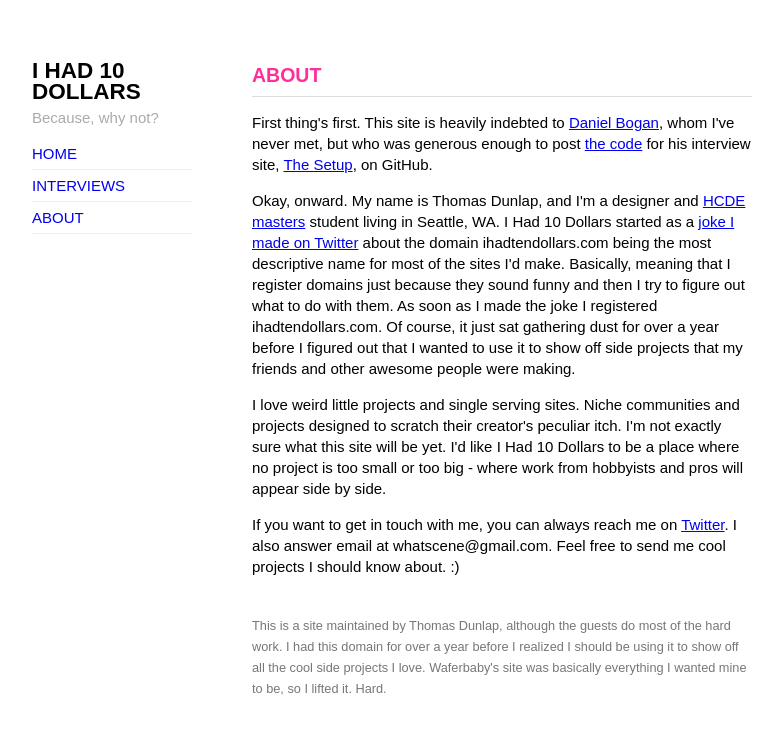
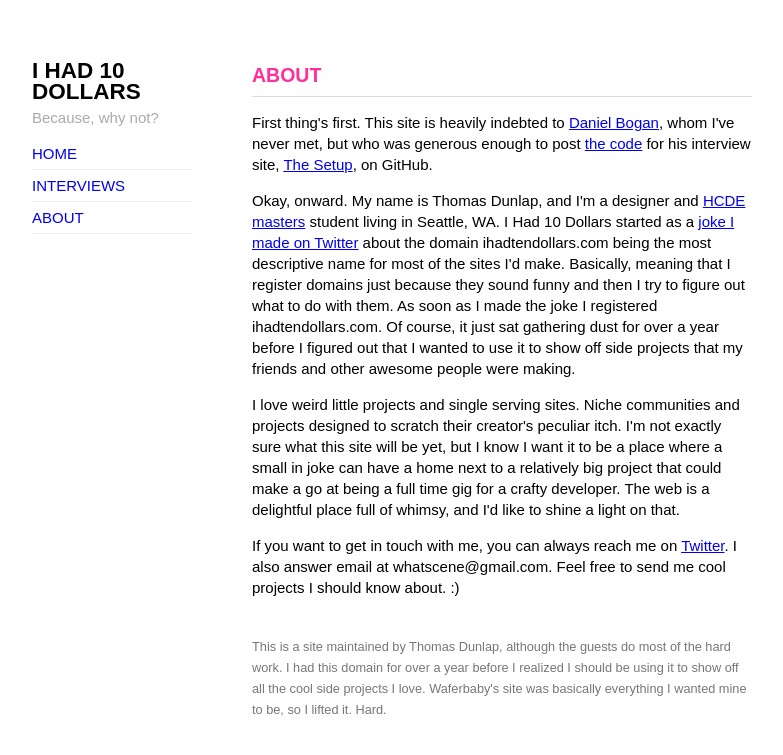
Before and after one commit to 10dollars/10dollars.github.io, a Jekyll site: the page built from about/index.html, in a window 1280 px wide. Shown: the top 755 px of the page, without its empty margins (248-1031 px from the left). Built offline with Jekyll 4.4.1, drawn with Linux system fonts in a browser that asks for light colours.

Commit message:
edited about. added torrez link.

```diff
--- a/about/index.html
+++ b/about/index.html
@@ -8,6 +8,6 @@ title: About
 
 <p> Okay, onward. My name is Thomas Dunlap, and I'm a designer and <a href="http://www.hcde.washington.edu/ms">HCDE masters</a> student living in Seattle, WA. I Had 10 Dollars started as a <a href="https://twitter.com/spladow/statuses/325064162009051136">joke I made on Twitter</a> about the domain ihadtendollars.com being the most descriptive name for most of the sites I'd make. Basically, meaning that I register domains just because they sound funny and then I try to figure out what to do with them. As soon as I made the joke I registered ihadtendollars.com. Of course, it just sat gathering dust for over a year before I figured out that I wanted to use it to show off side projects that my friends and other awesome people were making. </p>
 
-<p>I love weird little projects and single serving sites. Niche communities and projects designed to scratch their creator's peculiar itch. I'm not exactly sure what this site will be yet. I'd like I Had 10 Dollars to be a place where no project is too small or too big - where work from hobbyists and pros will appear side by side. </p>
+<p>I love weird little projects and single serving sites. Niche communities and projects designed to scratch their creator's peculiar itch. I'm not exactly sure what this site will be yet, but I know I want it to be a place where a small in joke can have a home next to a relatively big project that could make a go at being a full time gig for a crafty developer. The web is a <a href+"http://torrez.org/how-about-some-fucking-whimsy.html">delightful place full of whimsy,</a> and I'd like to shine a light on that.</p>
 
 <p>If you want to get in touch with me, you can always reach me on <a href="http://twitter.com/spladow">Twitter</a>. I also answer email at whatscene@gmail.com. Feel free to send me cool projects I should know about. :)</p>
```
